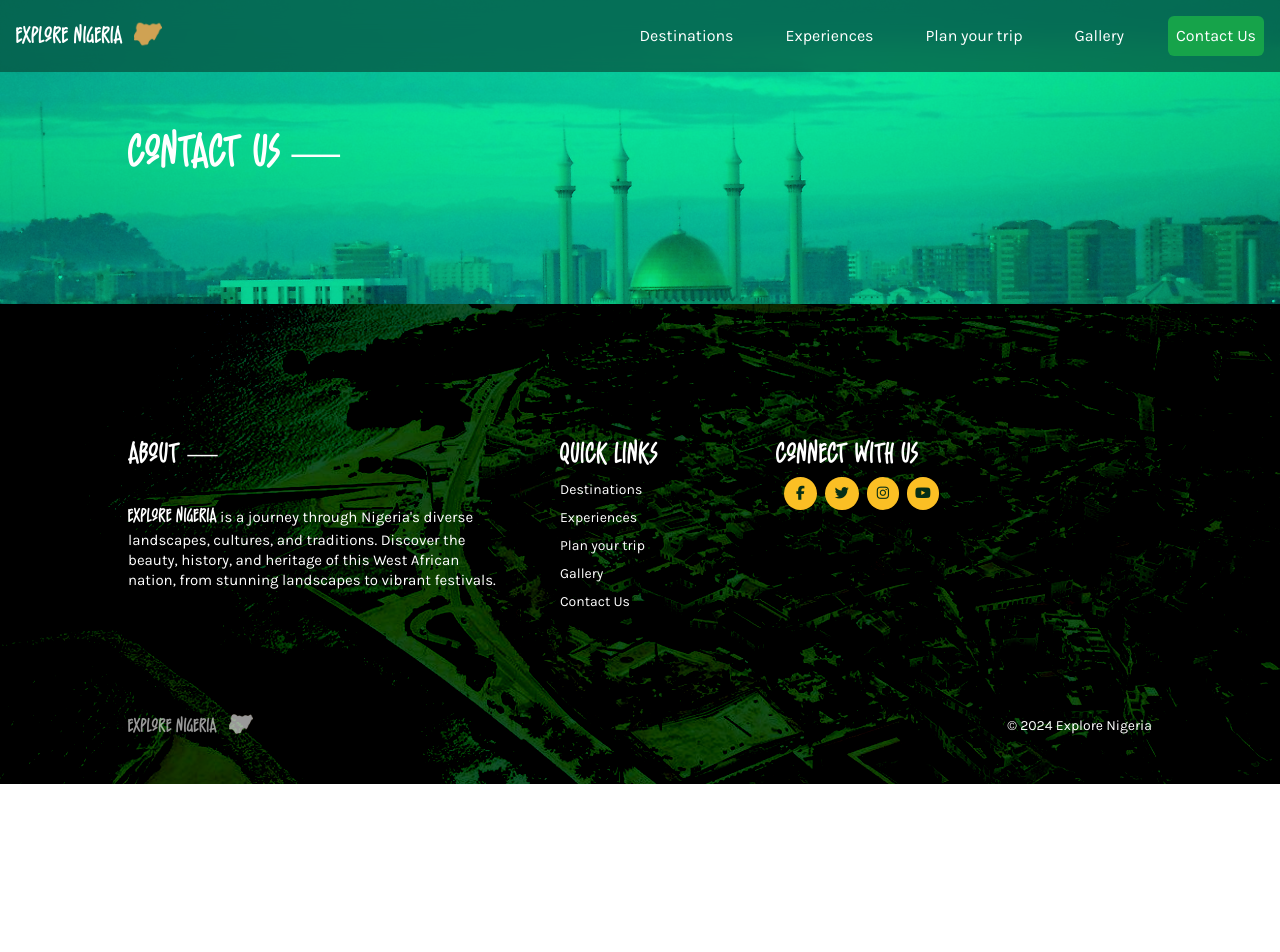
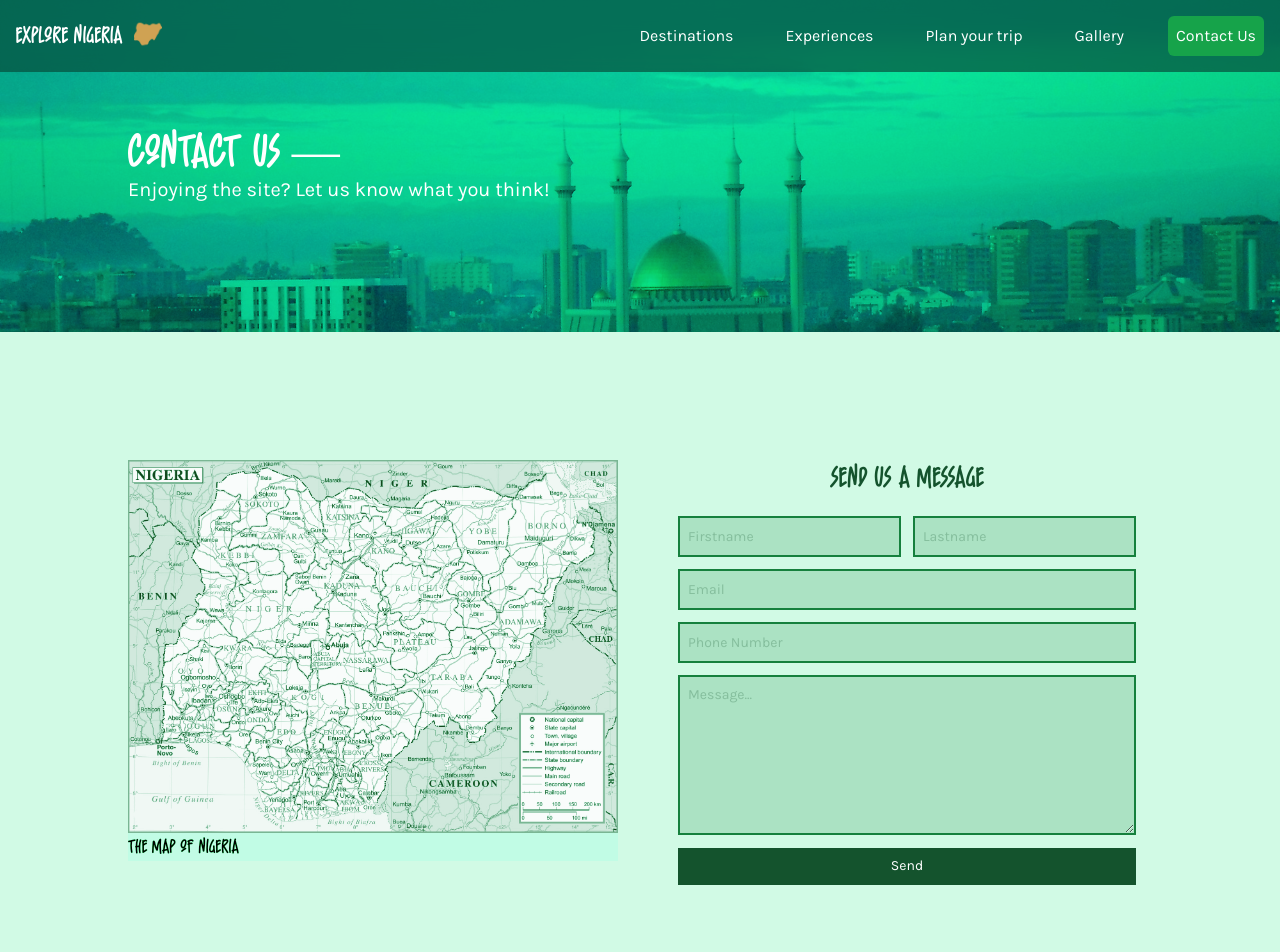
Before and after one commit to victorNwosu-Edusive/explore-nigeria, a React (Vite) app: page /contact-us in a window 1280 px wide. Shown: the top 952 px of the page. Before the commit the page ends 800 px from the top, so only its background shows below. Built offline with nearby package versions, Linux system fonts and the light colour scheme.

Commit message:
added contact us page proper

```diff
--- a/src/pages/contactus.jsx
+++ b/src/pages/contactus.jsx
@@ -1,5 +1,6 @@
 import React from "react";
 import ScrollToTop from "../components/scrolltotop";
+import nigeriamap from "../assets/images/nigeria-road-map.jpg"
 
 const Contact = () => {
     return (
@@ -7,6 +8,31 @@ const Contact = () => {
        <ScrollToTop />
       <div className="p-16 pt-28 md:pt-32 bg-emerald-700 bg-blend-overlay bg-contactus md:p-32 bg-cover bg-no-repeat">
       <p className="font-heading text-3xl md:text-5xl text-white">Contact Us —</p>
+      <p className="font-primary text-sm md:text-xl text-white">Enjoying the site? Let us know what you think!</p>
+      </div>
+      <div className="p-9 md:p-16 lg:p-32 bg-emerald-100">
+        <div className="sm:block md:block lg:grid md:grid-cols-1 lg:grid-cols-2 md:gap-11">
+          <div className="grid mb-10 md:mb-10 relative after:absolute after:inset-0 after:bg-green-400 after:mix-blend-soft-light">
+            <img src={nigeriamap} alt="" className=" grayscale" />
+            <p className="font-heading text-xl">The Map of Nigeria</p>
+          </div>
+
+          <form action="" className="grid">
+            <h1 className="font-heading text-green-900 text-2xl md:text-3xl text-center md:text-center">Send us a message</h1>
+            <div className="block md:grid *:border-2 *:border-green-700 md:grid-cols-2 gap-3 p-4">
+            <input type="text" required placeholder="Firstname" className="focus:border-green-600 duration-300 w-full my-3 md:my-0 lg:my-0 md:w-full lg:w-full placeholder-green-900 text-sm placeholder-opacity-25 font-primary grid p-2 bg-green-700/20" />
+            <input type="text" required placeholder="Lastname" className="w-full my-3 md:my-0 lg:my-0 md:w-full lg:w-full placeholder-green-900 text-sm placeholder-opacity-25 font-primary grid p-2 bg-green-700/20" />
+            <input type="email" required placeholder="Email" className="w-full my-3 md:my-0 lg:my-0 md:w-full lg:w-full placeholder-green-900 text-sm placeholder-opacity-25 font-primary grid col-span-2 p-2 bg-green-700/20" />
+            <input type="text" required placeholder="Phone Number" className="w-full my-3 md:my-0 lg:my-0 md:w-full lg:w-full placeholder-green-900 text-sm placeholder-opacity-25 font-primary grid col-span-2 p-2 bg-green-700/20" />
+            <textarea name=""  className="w-full h-40 my-3 md:my-0 lg:my-0 md:w-full lg:w-full placeholder-green-900 text-sm placeholder-opacity-25 font-primary grid col-span-2 p-2 bg-green-700/20" id="" placeholder="Message..."></textarea>
+            <button className="w-full my-3 md:my-0 lg:my-0 md:w-full lg:w-full text-sm font-primary grid col-span-2 md:col-span-1 lg:col-span-2 p-2 border-none bg-green-900 duration-300 hover:bg-green-700 text-white">Send</button>
+            </div>
+
+
+          </form>
+
+        </div>
+
       </div>
       </>
     );
```
Also changed, not shown: src/assets/images/nigeria-road-map.jpg (added).
